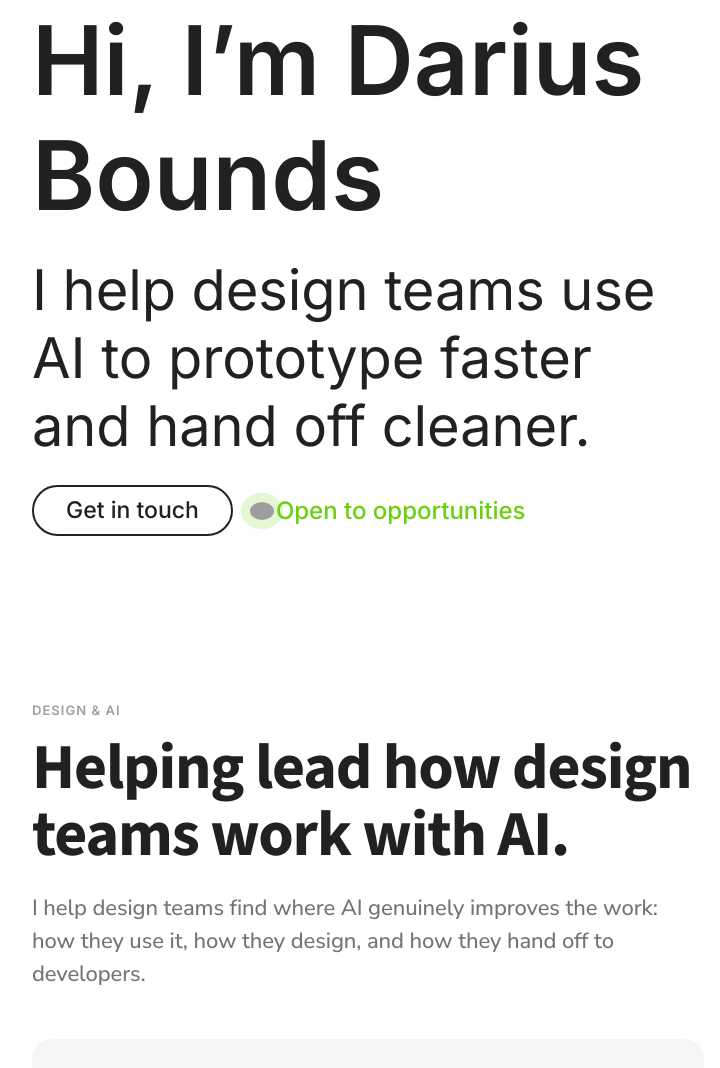
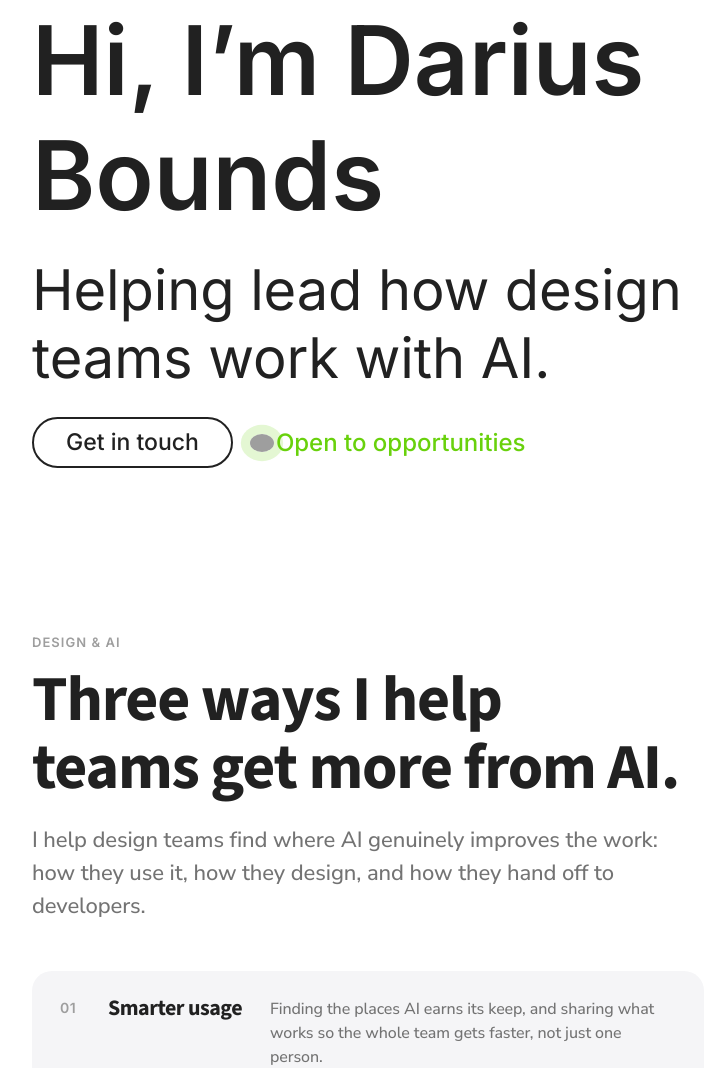
Before and after one commit to dcbounds/portfolio, a plain HTML site: page PORTFOLIO/index.html in a window 1280 px wide. Shown: the part 377-1445 px from the top of the page, without its empty margins (272-992 px from the left). Drawn offline with nearby package versions, Linux system fonts and the light colour scheme; grey boxes are pictures that could not be loaded; a web font is replaced by a local one.

Commit message:
Hero headline: Helping lead how design teams work with AI
Co-Authored-By: Claude Sonnet 5.5 <noreply@anthropic.com>
Claude-Session: https://claude.ai/code/session_01QLLeVvuhDZtg3WSE3y3t5H

```diff
--- a/PORTFOLIO/index.html
+++ b/PORTFOLIO/index.html
@@ -6,9 +6,9 @@
 <body class="home"><a class="skip" href="#main">Skip to main content</a>
 <header class="hd"><nav class="nav"><a href="index.html" class="on">Home</a><details class="cs"><summary class="">Case Studies</summary><div class="menu"><a href="joolep.html">Joolep</a><a href="datacmsgov.html">Data.CMS.gov</a><a href="videography.html">Videography</a><a href="brandstrategy.html">Brand strategy</a></div></details></nav></header>
 <main id="main">
-<section class="col hero"><h1>Hi, I’m Darius Bounds</h1><p class="sub">I help design teams use AI to prototype faster and hand off cleaner.</p>
+<section class="col hero"><h1>Hi, I’m Darius Bounds</h1><p class="sub">Helping lead how design teams work with AI.</p>
 <div class="ctas"><a class="pill-o" href="#contact">Get in touch</a><img src="https://dariusbounds.figma.site/_assets/v11/d0b3f5e41fcc894c461a5f91ae37080312eb6f11.svg" width="24" height="24" alt="" loading="lazy"><span class="open">Open to opportunities</span></div></section>
-<section class="ai" aria-labelledby="ai-h"><div class="ai-in"><p class="eyebrow">Design &amp; AI</p><h2 id="ai-h">Helping lead how design teams work with AI.</h2><p class="ai-lede">I help design teams find where AI genuinely improves the work: how they use it, how they design, and how they hand off to developers.</p><div class="ai-grid"><article><span class="ai-n">01</span><h3>Smarter usage</h3><p>Finding the places AI earns its keep, and sharing what works so the whole team gets faster, not just one person.</p></article><article><span class="ai-n">02</span><h3>Better process</h3><p>Prototypes built with AI that behave like the real product, so stakeholders and users react to something real before development starts.</p></article><article><span class="ai-n">03</span><h3>Cleaner handoff</h3><p>A streamlined design-to-development process, adopted org-wide, that cut implementation errors by 30%.</p></article></div></div></section>
+<section class="ai" aria-labelledby="ai-h"><div class="ai-in"><p class="eyebrow">Design &amp; AI</p><h2 id="ai-h">Three ways I help teams get more from AI.</h2><p class="ai-lede">I help design teams find where AI genuinely improves the work: how they use it, how they design, and how they hand off to developers.</p><div class="ai-grid"><article><span class="ai-n">01</span><h3>Smarter usage</h3><p>Finding the places AI earns its keep, and sharing what works so the whole team gets faster, not just one person.</p></article><article><span class="ai-n">02</span><h3>Better process</h3><p>Prototypes built with AI that behave like the real product, so stakeholders and users react to something real before development starts.</p></article><article><span class="ai-n">03</span><h3>Cleaner handoff</h3><p>A streamlined design-to-development process, adopted org-wide, that cut implementation errors by 30%.</p></article></div></div></section>
 <section class="col know"><h2>Get to know me.</h2>
 <div class="car-wrap"><div class="car" tabindex="0" aria-label="About me carousel">
 <article class="card"><img src="https://dariusbounds.figma.site/_assets/v11/2b59e74d600a03f0ad131f86729af593ec68401f.png" class="bg" alt="" loading="lazy"><div class="ct"><p class="k">I’m a girl dad</p><p class="b">Just figuring out this parenting thing as I go...one step, one smile a time.</p></div></article>
```
